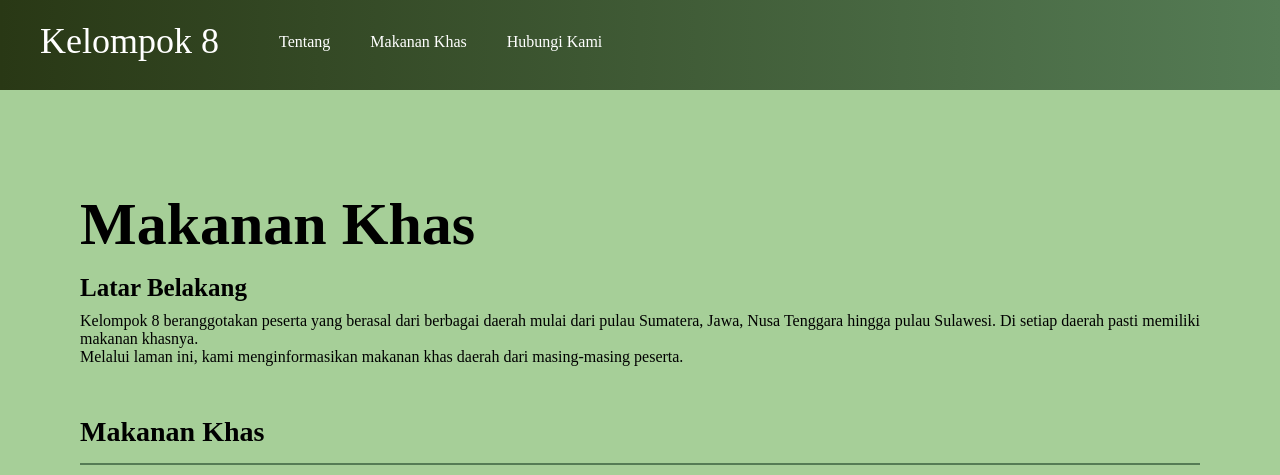
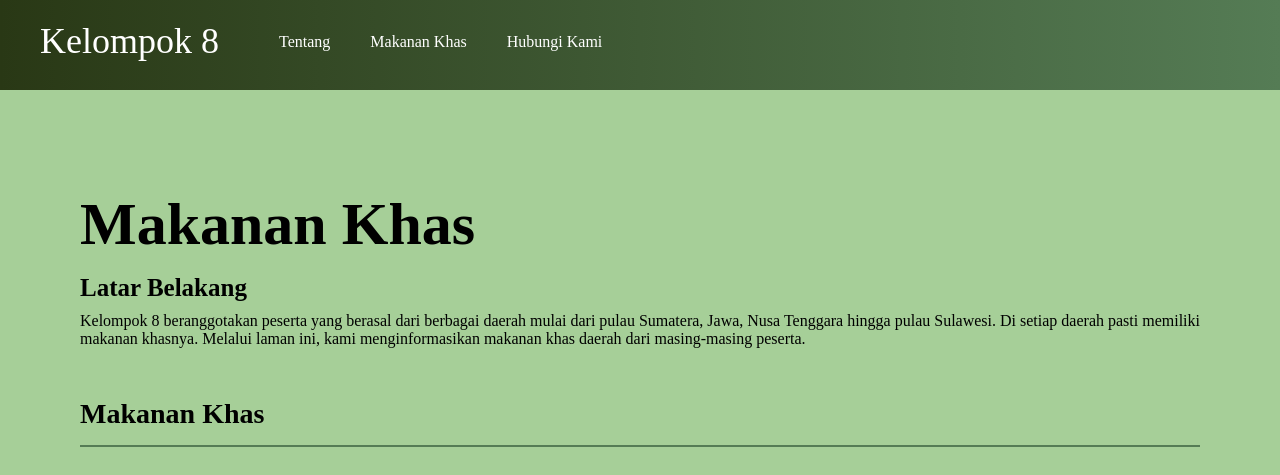
Before and after one commit to zainularifin69/makanankhas, a plain HTML site: page index.html in a window 1280 px wide. Shown: the top 475 px of the page. Drawn offline with Linux system fonts and the light colour scheme.

Commit message:
Update index.html

```diff
--- a/index.html
+++ b/index.html
@@ -24,8 +24,8 @@
      <div class="copy-container">
       <h1>Makanan Khas</h1>
       <h2>Latar Belakang</h2>
-      <p>Kelompok 8 beranggotakan peserta yang berasal dari berbagai daerah mulai dari pulau Sumatera, Jawa, Nusa Tenggara hingga pulau Sulawesi. Di setiap daerah pasti memiliki makanan khasnya.</p>
-      <p>Melalui laman ini, kami menginformasikan makanan khas daerah dari masing-masing peserta.</p>
+      <p>Kelompok 8 beranggotakan peserta yang berasal dari berbagai daerah mulai dari pulau Sumatera, Jawa, Nusa Tenggara hingga pulau Sulawesi. Di setiap daerah pasti memiliki makanan khasnya.
+      Melalui laman ini, kami menginformasikan makanan khas daerah dari masing-masing peserta.</p>
      </div>
 
     <div class="contents">
```
